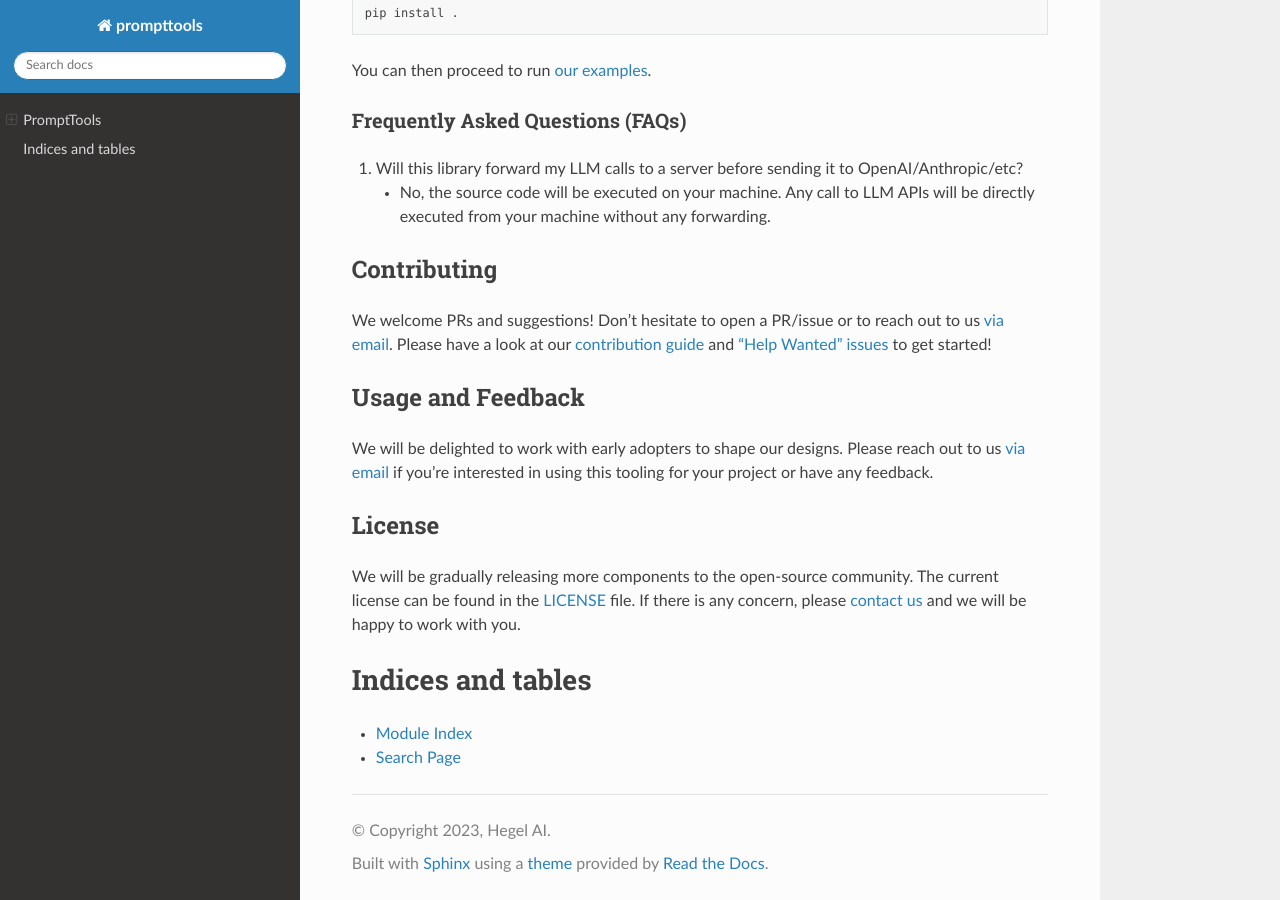
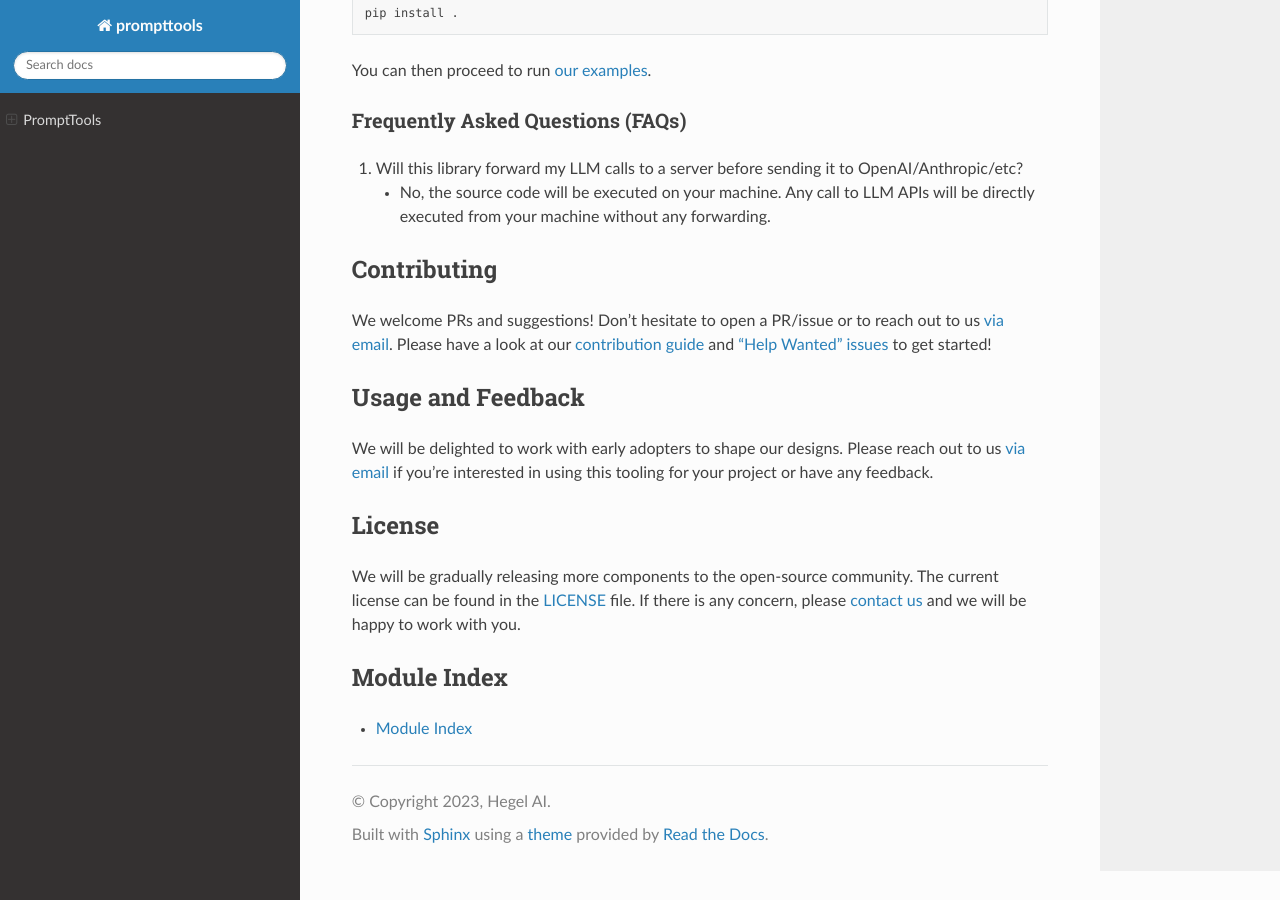
Before and after one commit to hegelai/prompttools, a Sphinx documentation site: the page built from docs/source/index.rst, in a window 1280 px wide and 900 px high, scrolled down 2594 px. Built offline with Sphinx 7.4.7 and the Read the Docs theme 2.0.0, drawn with Linux system fonts in a browser that asks for light colours.

Commit message:
Rename modules section

```diff
--- a/docs/source/index.rst
+++ b/docs/source/index.rst
@@ -194,8 +194,7 @@ community. The current license can be found in the `LICENSE <https://github.com/
 file. If there is any concern, please `contact
 us <mailto:eam@hegel-ai.com>`__ and we will be happy to work with you.
 
-Indices and tables
-==================
+Module Index
+-------
 
 * :ref:`modindex`
-* :ref:`search`
```
